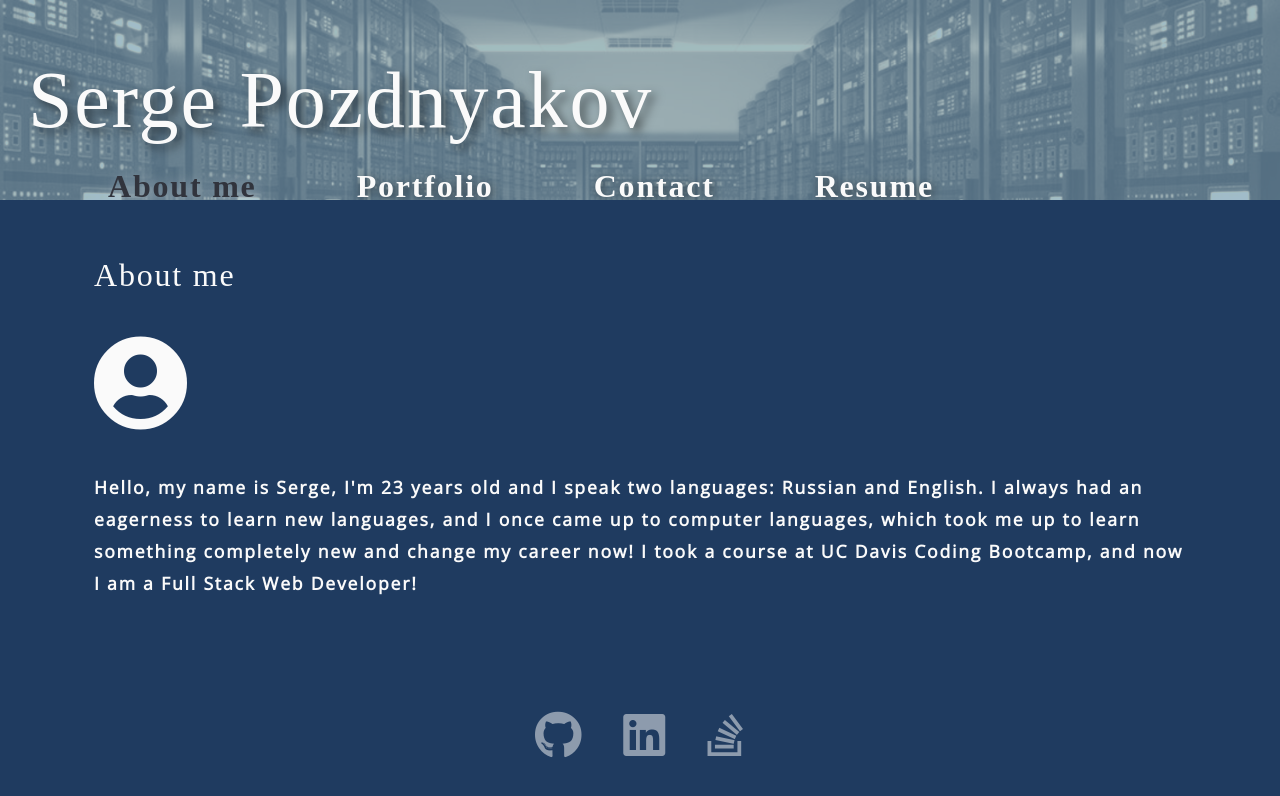
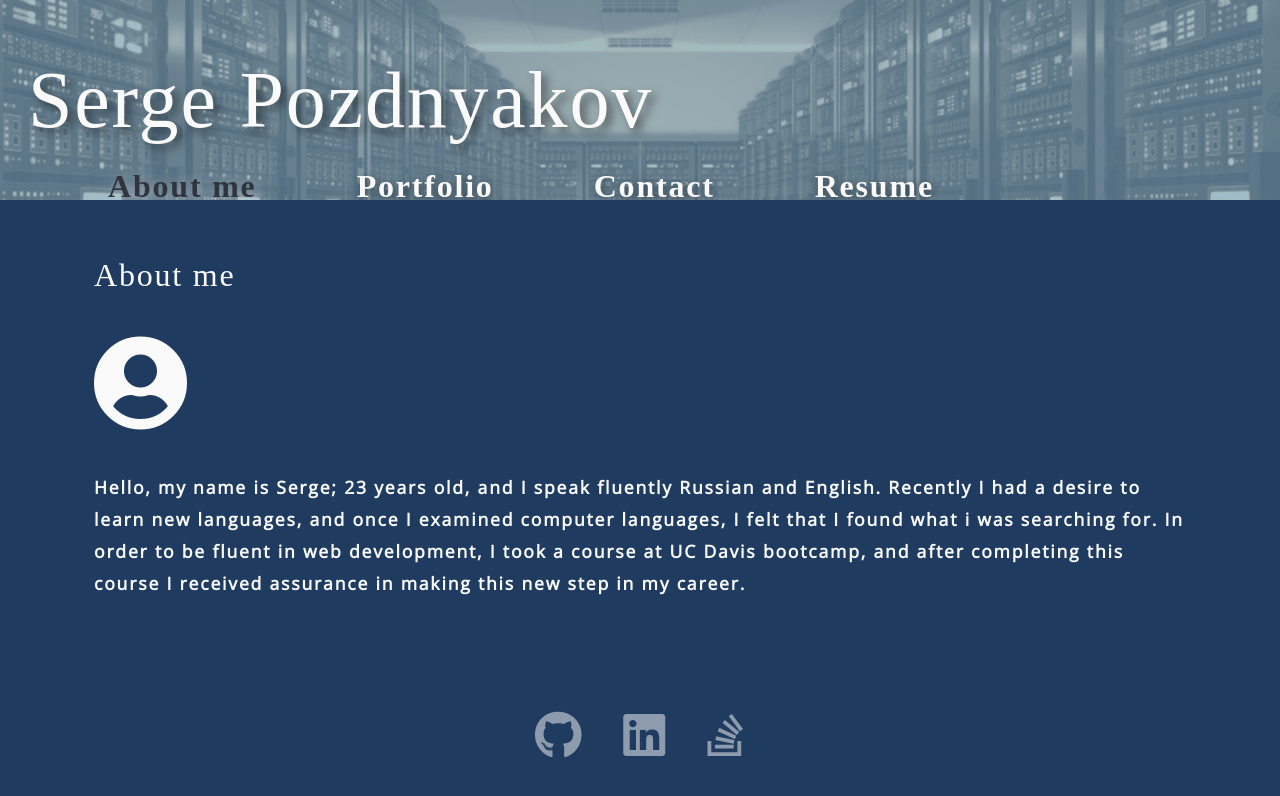
Before and after one commit to Serge2233/my-dev-portfolio, a React (Create React App) app: page / in a window 1280 px wide. Shown: the top 796 px of the page. Built offline with nearby package versions, Linux system fonts and the light colour scheme; a web font is replaced by a local one.

Commit message:
bio update

```diff
--- a/src/components/About/index.js
+++ b/src/components/About/index.js
@@ -8,7 +8,7 @@ function About() {
         <i className="fas fa-user-circle" style={{ fontSize: "96px" }}></i>
         </div>
         <p>
-        Hello, my name is Serge, I'm 23 years old and I speak two languages: Russian and English. I always had an eagerness to learn new languages, and I once came up to computer languages, which took me up to learn something completely new and change my career now! I took a course at UC Davis Coding Bootcamp, and now I am a Full Stack Web Developer!
+        Hello, my name is Serge; 23 years old, and I speak fluently Russian and English. Recently I had a desire to learn new languages, and once I examined computer languages, I felt that I found what i was searching for. In order to be fluent in web development, I took a course at UC Davis bootcamp, and after completing this course I received assurance in making this new step in my career.
         </p>
       </div>
     </section>
--- a/src/components/Resume/index.js
+++ b/src/components/Resume/index.js
@@ -5,7 +5,7 @@ function Resume() {
     <section className="my-5">
       <div className="my-2">
       <p>
-        Download my <a href="https://www.linkedin.com/">resume</a> coming soon ...
+        Download my <a href="https://www.linkedin.com/">resume</a>
         </p>
         <h3>Front-end Proficiencies</h3>
         <ul className="skills">
```
